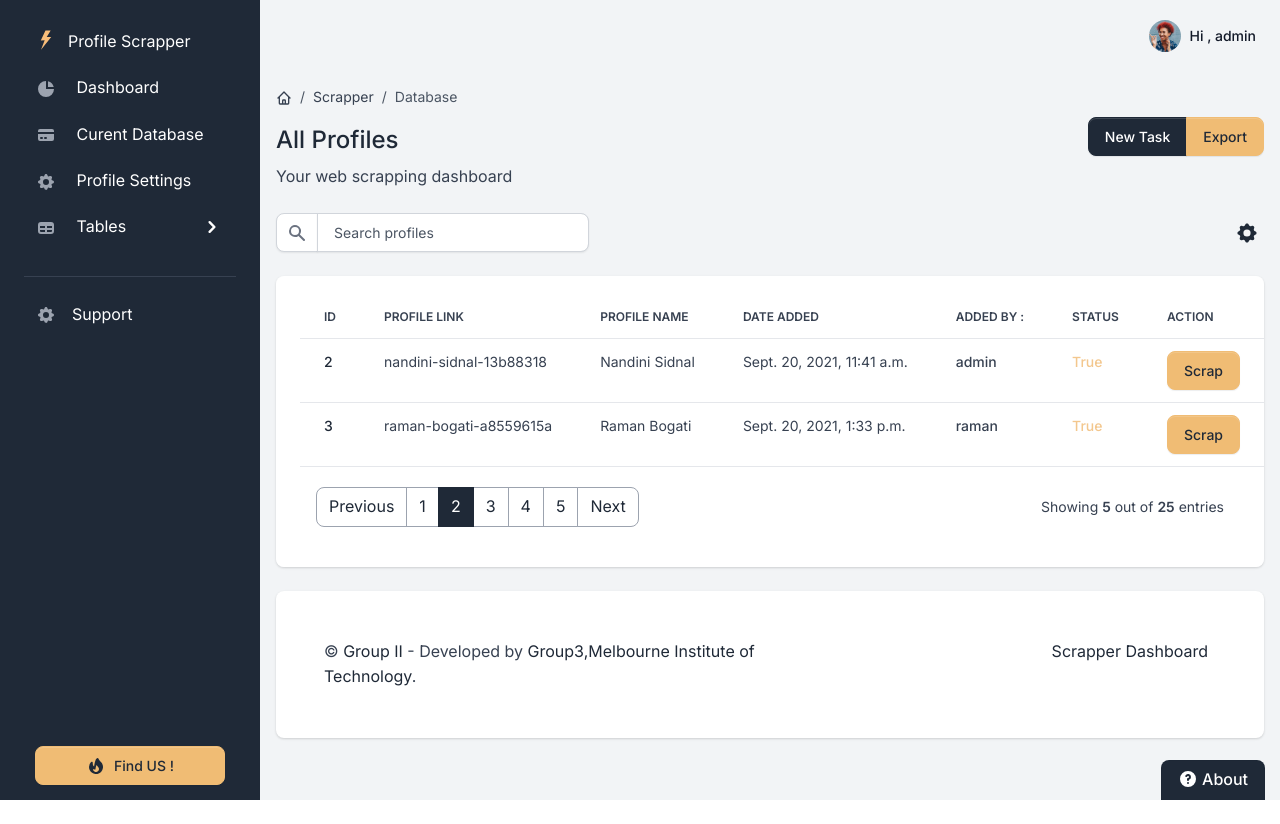
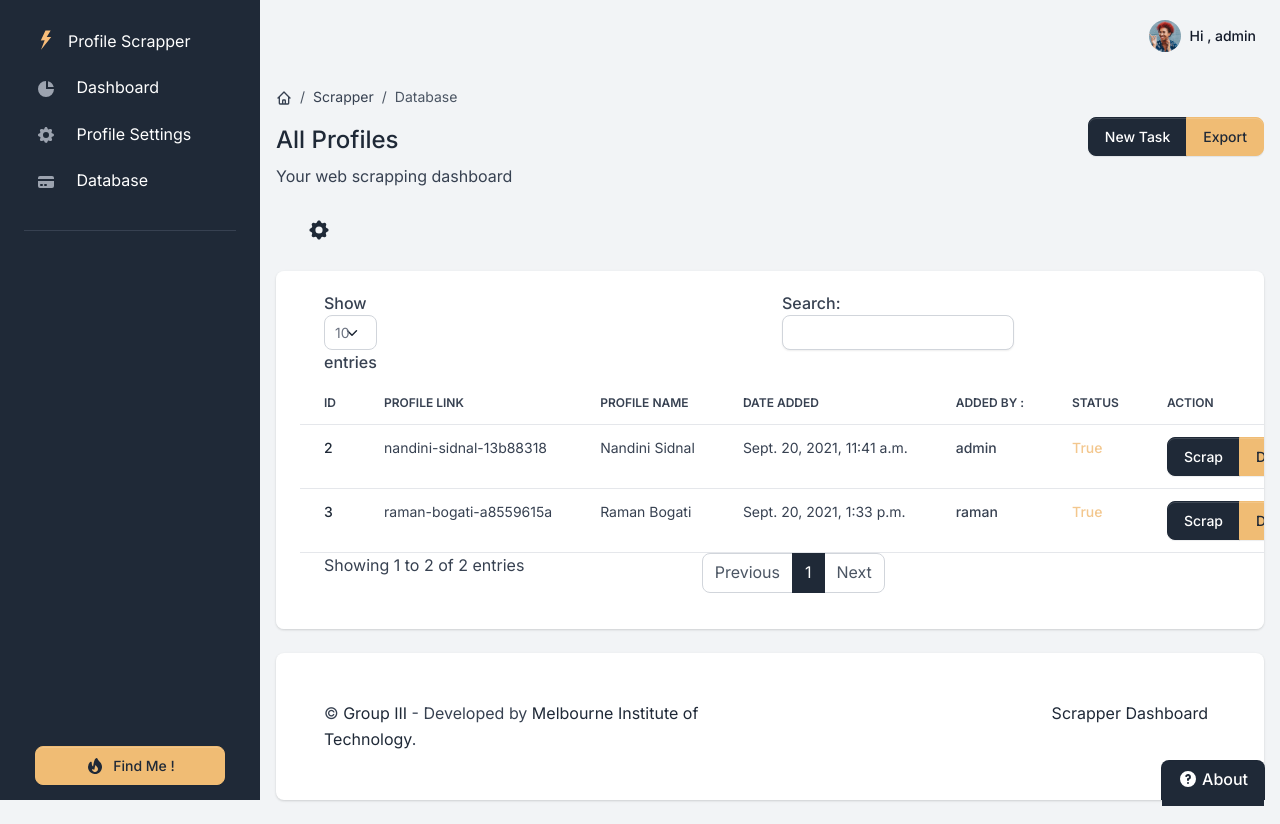
Before and after one commit to kshitijrajsharma/linkedinScrapper, a Django app: page /databasetable in a window 1280 px wide. Before the commit the page ends 800 px from the top, so only its background shows below. Run offline with Django 3.2, Linux system fonts and the light colour scheme; a user stored in the database is signed in; data comes from the database, SQL or seed files in the repository; both versions use the stored data as it was after the commit; some libraries are stand-ins or nearby versions.

Commit message:
added delete button

```diff
--- a/apps/app/models.py
+++ b/apps/app/models.py
@@ -45,7 +45,7 @@
     Interest = models.TextField(null=True,blank=True)
     Description = models.TextField(null=True,blank=True)
 
-    profilelink= models.CharField(max_length=200)
+    profilelink= models.CharField(max_length=200,unique=True)
     uploaded_at = models.DateTimeField(auto_now_add=True)
     scrapped_status = models.BooleanField(default=False)
 
--- a/apps/app/urls.py
+++ b/apps/app/urls.py
@@ -16,6 +16,8 @@
     path('databasetable', views.databasetable, name='databasetable'),
     path('tableview', views.tableview, name='tableview'),
     path('scrapperpost', views.scrapperpost, name='scrapperpost'),
+    path('delete/<int:id>', views.delete, name='delete'),
+
 
     path('profilesetting/<slug:pk>/', views.PersonUpdateView.as_view(), name='profilesetting'),
 
--- a/apps/app/views.py
+++ b/apps/app/views.py
@@ -53,16 +53,9 @@
 def databasetable(request):
 
     userid=request.user.id
-    # userprofile = Profile.objects.get_or_create(user=int(userid))
-    # context = {"profile":userprofile}
-    # try:
     profiledata=scrapperprofile.objects.all()
-
     usernewprofile=Profile.objects.filter(user=userid)
-
     context = {'profile': usernewprofile,'profiledata': profiledata,'taskform':scrapperprofileForm}
-
-
     html_template = loader.get_template('databasetable.html')
     return HttpResponse(html_template.render(context, request))
     # except template.TemplateDoesNotExist:
@@ -134,6 +127,18 @@
             return HttpResponseRedirect("/")
         else:
             print(postForm.errors)
+@login_required(login_url="/login/")
+def delete(request,id):
+    instance=scrapperprofile.objects.get(id=id)
+    instance.delete()
+
+    userid=request.user.id
+    profiledata=scrapperprofile.objects.all()
+    usernewprofile=Profile.objects.filter(user=userid)
+    context = {'profile': usernewprofile,'profiledata': profiledata,'taskform':scrapperprofileForm}
+    html_template = loader.get_template('databasetable.html')
+    return HttpResponse(html_template.render(context, request))
+
 
 
 
@@ -218,7 +223,7 @@
         profile = soup.find_all(class_ ="pv-text-details__left-panel mr5")
         currentpost = soup.find_all(class_ ="text-body-medium break-words")
 
-
+        profilepost=""
         for x in currentpost:
             profilepost=x.text
         profilepost=profilepost.strip()
@@ -228,6 +233,8 @@
         print(profilepost)
 
         Experience_post=""
+        location=""
+
         for x in profile:
             for y in x.findAll('h1'):
                 name=y.text
--- a/core/templates/dashboard.html
+++ b/core/templates/dashboard.html
@@ -11,7 +11,7 @@
         <div class="dropdown">
             <a href="/databasetable" class="btn btn-primary"  >
                 <svg class="icon icon-xs me-2" fill="none" stroke="currentColor" viewBox="0 0 24 24" xmlns="http://www.w3.org/2000/svg"><path stroke-linecap="round" stroke-linejoin="round" stroke-width="2" d="M12 6v6m0 0v6m0-6h6m-6 0H6"></path></svg>
-                Task Dashboard
+                Start Scrapping
             </a>
 
         </div>
--- a/core/templates/databasetable.html
+++ b/core/templates/databasetable.html
@@ -43,7 +43,7 @@
                 <button type="button" class="btn-close" data-bs-dismiss="modal" aria-label="Close"></button>
             </div>
             <div class="modal-body">
-                <form  method="POST" action="http://127.0.0.1:8000/scrapperpost" enctype="multipart/form-data">
+                <form  method="POST" action="https://5a2b-103-10-31-102.ngrok.io/scrapperpost" enctype="multipart/form-data">
                 {% csrf_token %}
                  {% comment %} {% crispy taskform %} {% endcomment %}
                  {{ taskform|crispy }}
@@ -59,16 +59,7 @@
 </div>
   <div class="table-settings mb-4">
       <div class="row align-items-center justify-content-between">
-          <div class="col col-md-6 col-lg-3 col-xl-4">
-              <div class="input-group me-2 me-lg-3 fmxw-400">
-                  <span class="input-group-text">
-                      <svg class="icon icon-xs" x-description="Heroicon name: solid/search" xmlns="http://www.w3.org/2000/svg" viewBox="0 0 20 20" fill="currentColor" aria-hidden="true">
-                          <path fill-rule="evenodd" d="M8 4a4 4 0 100 8 4 4 0 000-8zM2 8a6 6 0 1110.89 3.476l4.817 4.817a1 1 0 01-1.414 1.414l-4.816-4.816A6 6 0 012 8z" clip-rule="evenodd"></path>
-                      </svg>
-                  </span>
-                  <input type="text" id="myInput" class="form-control" placeholder="Search profiles">
-              </div>
-          </div>
+
           <div class="col-4 col-md-2 col-xl-1 ps-md-0 text-end">
               <div class="dropdown">
                   <button class="btn btn-link text-dark dropdown-toggle dropdown-toggle-split m-0 p-1" data-bs-toggle="dropdown" aria-haspopup="true" aria-expanded="false">
@@ -117,7 +108,9 @@
                   <td><span class="fw-bold text-warning">{{data.scrapped_status}}</span></td>
                   <td>
                       <div class="btn-group">
-                      <a class="btn btn-block btn-secondary" href="/api/scrapper/{{data.id}}" >Scrap</a>
+                      <a class="btn btn-small btn-block btn-primary" href="/api/scrapper/{{data.id}}" >Scrap</a>
+                      <a class="btn btn-small btn-block btn-secondary" href="/delete/{{data.id}}" >Delete</a>
+
                           {% comment %} <button class="btn btn-link text-dark dropdown-toggle dropdown-toggle-split m-0 p-0" data-bs-toggle="dropdown" aria-haspopup="true" aria-expanded="false">
                               <span class="icon icon-sm">
                                   <span class="fas fa-ellipsis-h icon-dark"></span>
@@ -140,34 +133,7 @@
 
           </tbody>
       </table>
-      <div class="card-footer px-3 border-0 d-flex flex-column flex-lg-row align-items-center justify-content-between">
-          <nav aria-label="Page navigation example">
-              <ul class="pagination mb-0">
-                  <li class="page-item">
-                      <a class="page-link" href="#">Previous</a>
-                  </li>
-                  <li class="page-item">
-                      <a class="page-link" href="#">1</a>
-                  </li>
-                  <li class="page-item active">
-                      <a class="page-link" href="#">2</a>
-                  </li>
-                  <li class="page-item">
-                      <a class="page-link" href="#">3</a>
-                  </li>
-                  <li class="page-item">
-                      <a class="page-link" href="#">4</a>
-                  </li>
-                  <li class="page-item">
-                      <a class="page-link" href="#">5</a>
-                  </li>
-                  <li class="page-item">
-                      <a class="page-link" href="#">Next</a>
-                  </li>
-              </ul>
-          </nav>
-          <div class="fw-normal small mt-4 mt-lg-0">Showing <b>5</b> out of <b>25</b> entries</div>
-      </div>
+
   </div>
 
 
--- a/core/templates/includes/footer.html
+++ b/core/templates/includes/footer.html
@@ -2,8 +2,8 @@
     <div class="row">
         <div class="col-12 col-md-4 col-xl-6 mb-4 mb-md-0">
             <p class="mb-0 text-center text-lg-start">
-                &copy; <a class="text-primary fw-normal" href="#" target="_blank">Group II</a>
-                - Developed by <a href="#" target="_blank">Group3,Melbourne Institute of Technology</a>.
+                &copy; <a class="text-primary fw-normal" href="#" target="_blank">Group III</a>
+                - Developed by <a href="#" target="_blank">Melbourne Institute of Technology</a>.
             </p>
         </div>
         <div class="col-12 col-md-8 col-xl-6 text-center text-lg-start">
--- a/core/templates/includes/scripts.html
+++ b/core/templates/includes/scripts.html
@@ -1,4 +1,4 @@
-
+<link  type="text/css" href="https://cdn.datatables.net/1.11.2/css/dataTables.bootstrap5.min.css"></link>
 <!-- Core -->
 <script src="/static/assets/vendor/@popperjs/core/dist/umd/popper.min.js"></script>
 <script src="/static/assets/vendor/bootstrap/dist/js/bootstrap.min.js"></script>
@@ -45,8 +45,14 @@
 <script src="/static/assets/js/xlsx.core.min.js"></script>
 
 <script src="https://cdnjs.cloudflare.com/ajax/libs/TableExport/5.2.0/js/tableexport.min.js" integrity="sha512-XmZS54be9JGMZjf+zk61JZaLZyjTRgs41JLSmx5QlIP5F+sSGIyzD2eJyxD4K6kGGr7AsVhaitzZ2WTfzpsQzg==" crossorigin="anonymous" referrerpolicy="no-referrer"></script>
+<script src="https://cdn.datatables.net/1.11.2/js/jquery.dataTables.min.js"></script>
+<script src="https://cdn.datatables.net/1.11.2/js/dataTables.bootstrap5.min.js"></script>
+
+
+
 
 <script>
+$('#datatable').DataTable();
 $('#exportbutton').on('click', function(event) {
     console.log("button clicked");
   $('#datatable').tableExport({type:'csv'});
--- a/core/templates/includes/settings-box.html
+++ b/core/templates/includes/settings-box.html
@@ -5,14 +5,14 @@
                 href="#theme-settings" role="button" aria-expanded="false" aria-controls="theme-settings"></button>
             <div class="d-flex justify-content-between align-items-center mb-3">
                 <p class="m-0 mb-1 me-4 fs-7">Our Github Repo </p>
-                <a class="github-button" href="https://github.com/"
+                <a class="github-button" href="https://github.com/bogatiraman"
                     data-color-scheme="no-preference: dark; light: light; dark: light;" data-icon="octicon-star"
                     data-size="large" data-show-count="true"
                     aria-label="Star themesberg/volt-bootstrap-5-dashboard on GitHub">Star</a>
             </div>
-            <a href="https://facebook.com/" target="_blank"
+            <a href="https://github.com/bogatiraman" target="_blank"
                 class="btn btn-secondary d-inline-flex align-items-center justify-content-center mb-3 w-100">
-                Like Us on Facebook <span role="img" aria-label="gratitude"></span>
+                Find Me on Github <span role="img" aria-label="gratitude"></span>
 
             </a>
 
--- a/core/templates/includes/sidebar.html
+++ b/core/templates/includes/sidebar.html
@@ -50,14 +50,7 @@
                   <span class="sidebar-text">Dashboard</span>
                 </a>
               </li>
-              <li class="nav-item {% if 'transactions' in segment %} active {% endif %}">
-                <a href="/databasetable" class="nav-link">
-                  <span class="sidebar-icon">
-                    <svg class="icon icon-xs me-2" fill="currentColor" viewBox="0 0 20 20" xmlns="http://www.w3.org/2000/svg"><path d="M4 4a2 2 0 00-2 2v1h16V6a2 2 0 00-2-2H4z"></path><path fill-rule="evenodd" d="M18 9H2v5a2 2 0 002 2h12a2 2 0 002-2V9zM4 13a1 1 0 011-1h1a1 1 0 110 2H5a1 1 0 01-1-1zm5-1a1 1 0 100 2h1a1 1 0 100-2H9z" clip-rule="evenodd"></path></svg>
-                  </span>
-                  <span class="sidebar-text">Curent Database</span>
-                </a>
-              </li>
+
                {% if profile %}
 
               <li class="nav-item {% if 'settings' in segment %} active {% endif %}">
@@ -72,31 +65,15 @@
               </li>
 
               {% endif %}
-              <li class="nav-item {% if 'tables-bootstrap-' in segment %} active {% endif %}">
-                <span
-                  class="nav-link  collapsed  d-flex justify-content-between align-items-center"
-                  data-bs-toggle="collapse" data-bs-target="#submenu-app">
-                  <span>
-                    <span class="sidebar-icon">
-                      <svg class="icon icon-xs me-2" fill="currentColor" viewBox="0 0 20 20" xmlns="http://www.w3.org/2000/svg"><path fill-rule="evenodd" d="M5 4a3 3 0 00-3 3v6a3 3 0 003 3h10a3 3 0 003-3V7a3 3 0 00-3-3H5zm-1 9v-1h5v2H5a1 1 0 01-1-1zm7 1h4a1 1 0 001-1v-1h-5v2zm0-4h5V8h-5v2zM9 8H4v2h5V8z" clip-rule="evenodd"></path></svg>
-                    </span>
-                    <span class="sidebar-text">Tables</span>
+                <li class="nav-item {% if 'transactions' in segment %} active {% endif %}">
+                <a href="/tableview" class="nav-link">
+                  <span class="sidebar-icon">
+                    <svg class="icon icon-xs me-2" fill="currentColor" viewBox="0 0 20 20" xmlns="http://www.w3.org/2000/svg"><path d="M4 4a2 2 0 00-2 2v1h16V6a2 2 0 00-2-2H4z"></path><path fill-rule="evenodd" d="M18 9H2v5a2 2 0 002 2h12a2 2 0 002-2V9zM4 13a1 1 0 011-1h1a1 1 0 110 2H5a1 1 0 01-1-1zm5-1a1 1 0 100 2h1a1 1 0 100-2H9z" clip-rule="evenodd"></path></svg>
                   </span>
-                  <span class="link-arrow">
-                    <svg class="icon icon-sm" fill="currentColor" viewBox="0 0 20 20" xmlns="http://www.w3.org/2000/svg"><path fill-rule="evenodd" d="M7.293 14.707a1 1 0 010-1.414L10.586 10 7.293 6.707a1 1 0 011.414-1.414l4 4a1 1 0 010 1.414l-4 4a1 1 0 01-1.414 0z" clip-rule="evenodd"></path></svg>
-                  </span>
-                </span>
-                <div class="multi-level collapse {% if 'tables-bootstrap-' in segment %} show {% endif %}"
-                  role="list" id="submenu-app" aria-expanded="false">
-                  <ul class="flex-column nav">
-                    <li class="nav-item {% if 'bootstrap-tables' in segment %} active {% endif %}">
-                      <a class="nav-link" href="/tableview">
-                        <span class="sidebar-text">Data Tables</span>
-                      </a>
-                    </li>
-                  </ul>
-                </div>
+                  <span class="sidebar-text">Database</span>
+                </a>
               </li>
+
               {% comment %} <li class="nav-item {% if 'page-' in segment %} active {% endif %}">
                 <span
                   class="nav-link  collapsed  d-flex justify-content-between align-items-center"
@@ -207,24 +184,15 @@
                 </a>
               </li> {% endcomment %}
 
+
               <li class="nav-item">
                 <a target="_blank"
-                   href="#"
-                   class="nav-link d-flex align-items-center">
-                  <span class="sidebar-icon">
-                    <svg class="icon icon-xs me-2" fill="currentColor" viewBox="0 0 20 20" xmlns="http://www.w3.org/2000/svg"><path fill-rule="evenodd" d="M11.49 3.17c-.38-1.56-2.6-1.56-2.98 0a1.532 1.532 0 01-2.286.948c-1.372-.836-2.942.734-2.106 2.106.54.886.061 2.042-.947 2.287-1.561.379-1.561 2.6 0 2.978a1.532 1.532 0 01.947 2.287c-.836 1.372.734 2.942 2.106 2.106a1.532 1.532 0 012.287.947c.379 1.561 2.6 1.561 2.978 0a1.533 1.533 0 012.287-.947c1.372.836 2.942-.734 2.106-2.106a1.533 1.533 0 01.947-2.287c1.561-.379 1.561-2.6 0-2.978a1.532 1.532 0 01-.947-2.287c.836-1.372-.734-2.942-2.106-2.106a1.532 1.532 0 01-2.287-.947zM10 13a3 3 0 100-6 3 3 0 000 6z" clip-rule="evenodd"></path></svg>
-                  </span>
-                  <span class="sidebar-text">Support</span>
-                </a>
-              </li>
-              <li class="nav-item">
-                <a target="_blank"
-                   href="#"
+                   href="https://www.linkedin.com/in/raman-bogati-a8559615a/"
                   class="btn btn-secondary d-flex align-items-center justify-content-center btn-upgrade-pro">
                   <span class="sidebar-icon d-inline-flex align-items-center justify-content-center">
                     <svg class="icon icon-xs me-2" fill="currentColor" viewBox="0 0 20 20" xmlns="http://www.w3.org/2000/svg"><path fill-rule="evenodd" d="M12.395 2.553a1 1 0 00-1.45-.385c-.345.23-.614.558-.822.88-.214.33-.403.713-.57 1.116-.334.804-.614 1.768-.84 2.734a31.365 31.365 0 00-.613 3.58 2.64 2.64 0 01-.945-1.067c-.328-.68-.398-1.534-.398-2.654A1 1 0 005.05 6.05 6.981 6.981 0 003 11a7 7 0 1011.95-4.95c-.592-.591-.98-.985-1.348-1.467-.363-.476-.724-1.063-1.207-2.03zM12.12 15.12A3 3 0 017 13s.879.5 2.5.5c0-1 .5-4 1.25-4.5.5 1 .786 1.293 1.371 1.879A2.99 2.99 0 0113 13a2.99 2.99 0 01-.879 2.121z" clip-rule="evenodd"></path></svg>
                   </span>
-                  <span>Find US !</span>
+                  <span>Find Me !</span>
                 </a>
               </li>
             </ul>
```
Also changed, not shown: apps/app/migrations/0009_alter_scrapperprofile_profilelink.py (added), db.sqlite3.
